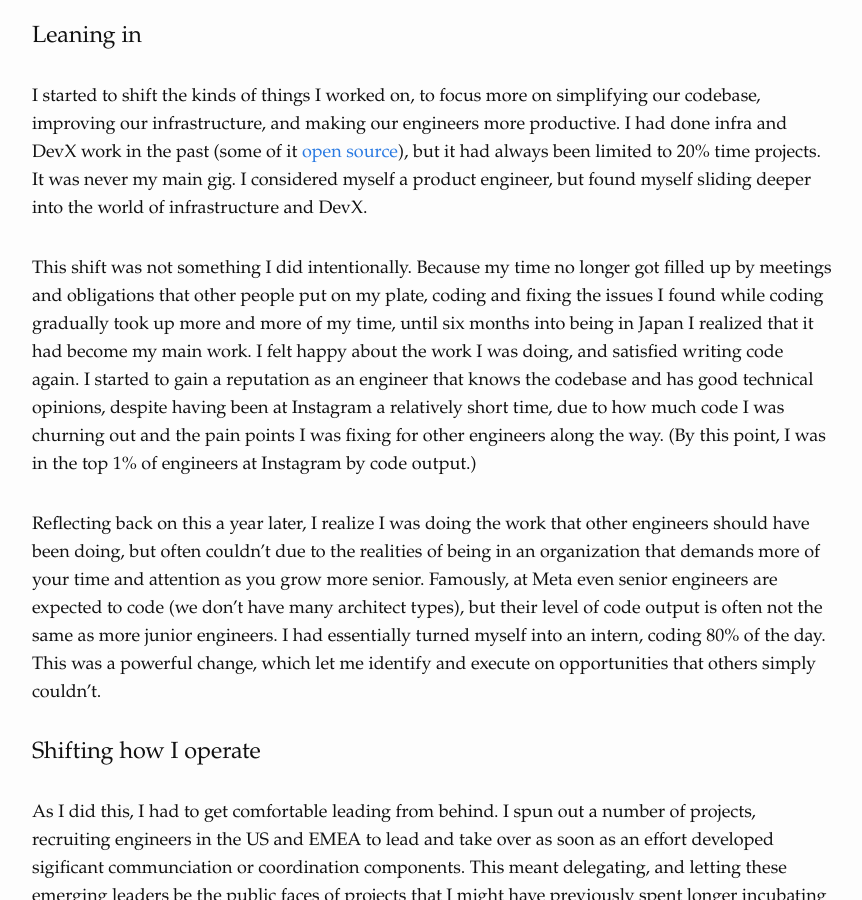
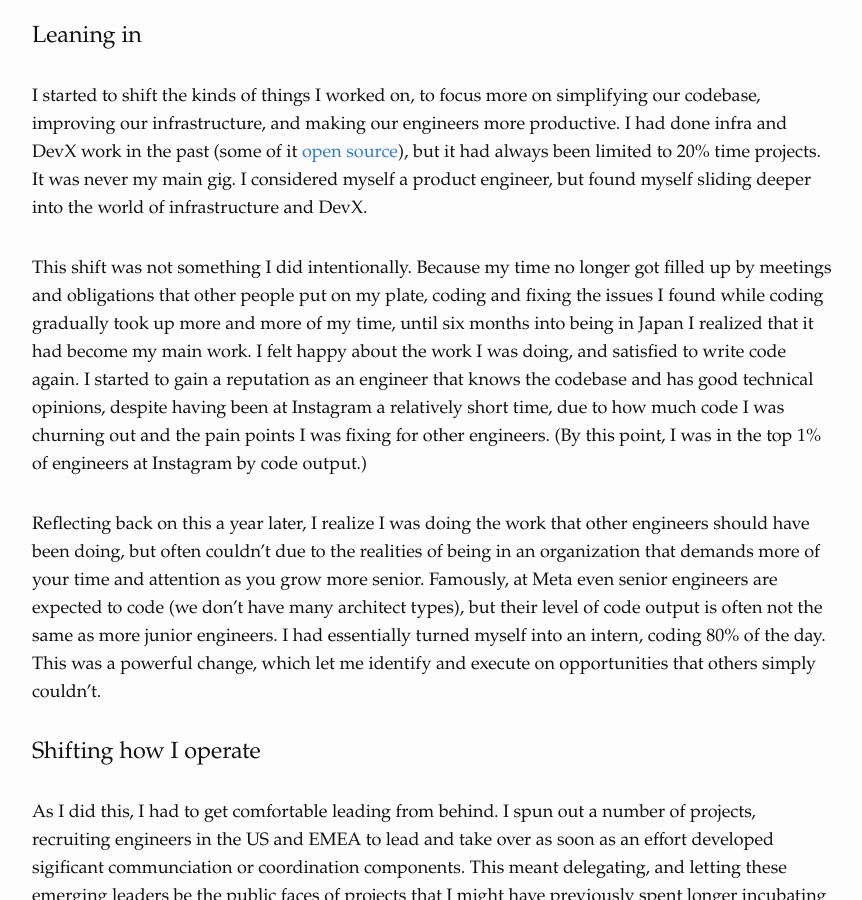
Before and after one commit to bcherny/bcherny.github.io, a Jekyll site: the page built from _posts/2023-12-10-Working-Remotely.md, in a window 1280 px wide and 900 px high, scrolled down 1525 px. Shown: the whole window, without its empty margins (208-1070 px from the left). Built offline with Jekyll 4.4.1, drawn with Linux system fonts in a browser that asks for light colours.

Commit message:
Update 2023-12-10-Working-Remotely.md

```diff
--- a/_posts/2023-12-10-Working-Remotely.md
+++ b/_posts/2023-12-10-Working-Remotely.md
@@ -27,7 +27,7 @@ However, I did find that writing code again was rewarding. In my first two weeks
 
 I started to shift the kinds of things I worked on, to focus more on simplifying our codebase, improving our infrastructure, and making our engineers more productive. I had done infra and DevX work in the past (some of it [open source](https://github.com/bcherny)), but it had always been limited to 20% time projects. It was never my main gig. I considered myself a product engineer, but found myself sliding deeper into the world of infrastructure and DevX.
 
-This shift was not something I did intentionally. Because my time no longer got filled up by meetings and obligations that other people put on my plate, coding and fixing the issues I found while coding gradually took up more and more of my time, until six months into being in Japan I realized that it had become my main work. I felt happy about the work I was doing, and satisfied writing code again. I started to gain a reputation as an engineer that knows the codebase and has good technical opinions, despite having been at Instagram a relatively short time, due to how much code I was churning out and the pain points I was fixing for other engineers along the way. (By this point, I was in the top 1% of engineers at Instagram by code output.)
+This shift was not something I did intentionally. Because my time no longer got filled up by meetings and obligations that other people put on my plate, coding and fixing the issues I found while coding gradually took up more and more of my time, until six months into being in Japan I realized that it had become my main work. I felt happy about the work I was doing, and satisfied to write code again. I started to gain a reputation as an engineer that knows the codebase and has good technical opinions, despite having been at Instagram a relatively short time, due to how much code I was churning out and the pain points I was fixing for other engineers. (By this point, I was in the top 1% of engineers at Instagram by code output.)
 
 Reflecting back on this a year later, I realize I was doing the work that other engineers should have been doing, but often couldn't due to the realities of being in an organization that demands more of your time and attention as you grow more senior. Famously, at Meta even senior engineers are expected to code (we don't have many architect types), but their level of code output is often not the same as more junior engineers. I had essentially turned myself into an intern, coding 80% of the day. This was a powerful change, which let me identify and execute on opportunities that others simply couldn't.
 
```
